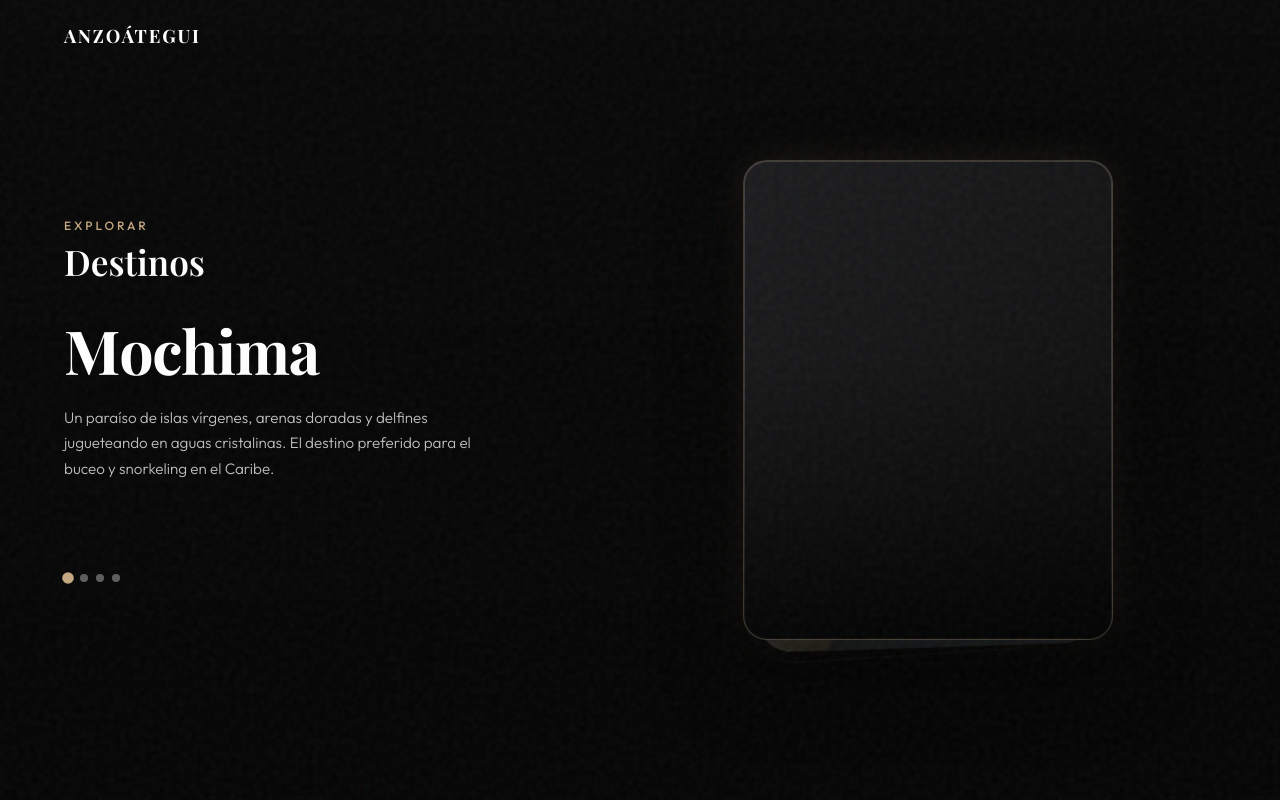
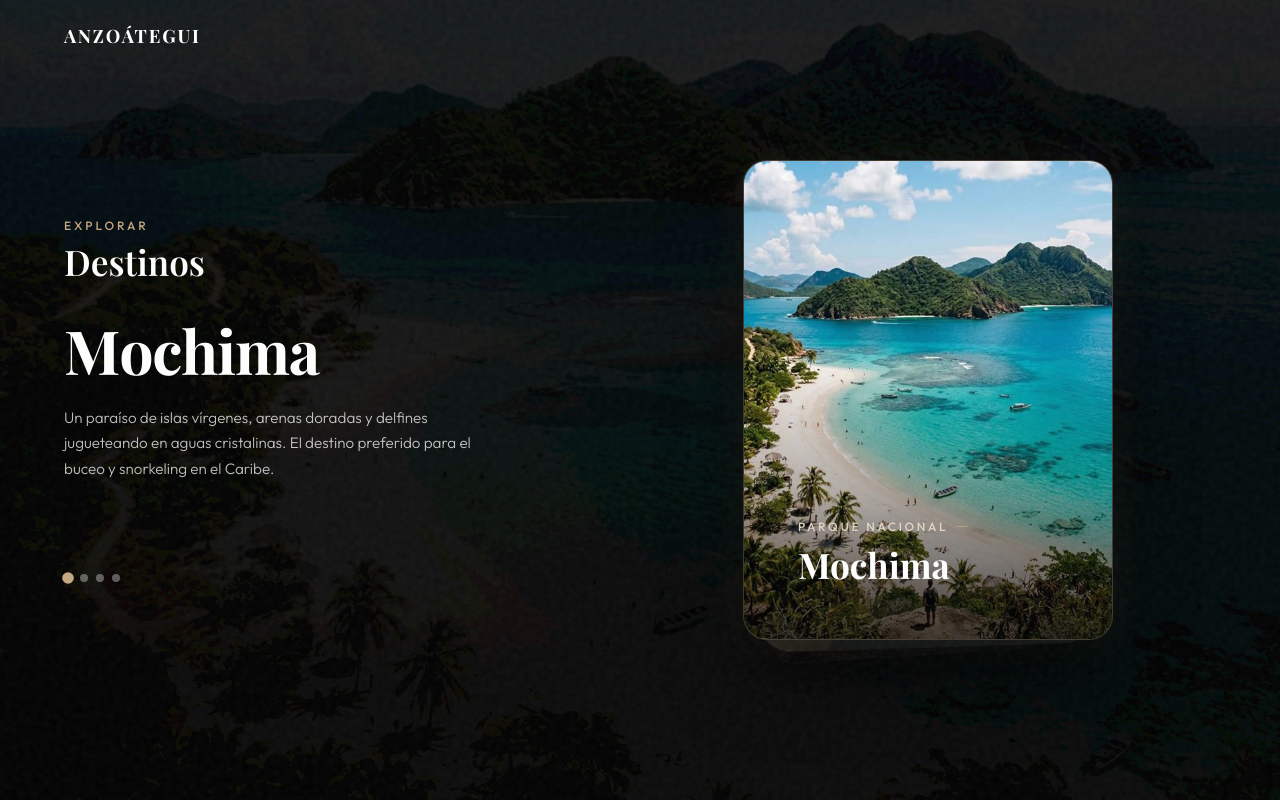
Before and after one commit to maqmat/anzteenamora, a website built with Vite: page index.html in a window 1280 px wide. Built offline with nearby package versions, Linux system fonts and the light colour scheme; files whose address does not match are found by name; a web font is replaced by a local one.

Commit message:
fix: relocate image assets to public directory and optimize SPA fallback performance by removing requestAnimationFrame block

```diff
--- a/src/js/router.js
+++ b/src/js/router.js
@@ -10,7 +10,7 @@ const DESTINATIONS = {
   mochima: {
     title: 'Mochima',
     category: 'Parque Nacional',
-    image: '/src/assets/images/mochima.webp',
+    image: '/images/mochima.jpg',
     intro: 'El <strong>Parque Nacional Mochima</strong> es un santuario marino compartido entre Anzoátegui y Sucre. Sus aguas cristalinas de tonalidades turquesa, arenas blancas y archipiélagos vírgenes ofrecen un refugio inigualable para la vida marina, incluyendo delfines y corales exóticos. Es un paraíso para el snorkel, el buceo y la desconexión total.',
     info: {
       temp: '27°C - 31°C',
@@ -39,7 +39,7 @@ const DESTINATIONS = {
   lecheria: {
     title: 'Lechería',
     category: 'Ciudad Turística',
-    image: '/src/assets/images/lecheria.jpg',
+    image: '/images/lecheria.jpg',
     intro: '<strong>Lechería</strong> es la cara moderna de Anzoátegui. Famosa por su complejo turístico de canales navegables que asemeja una Venecia tropical, es el epicentro gastronómico, comercial y residencial del estado. Custodiada por el Cerro El Morro, ofrece atardeceres de ensueño, playas activas para el kitesurf y una vibrante vida nocturna.',
     info: {
       temp: '26°C - 32°C',
@@ -94,7 +94,7 @@ const DESTINATIONS = {
   barcelona: {
     title: 'Barcelona',
     category: 'Casco Histórico',
-    image: '/src/assets/images/barcelona.webp',
+    image: '/images/barcelona.jpg',
     intro: 'La histórica capital, <strong>Barcelona</strong>, resguarda la herencia colonial de Anzoátegui. Fundada en 1671, sus calles empedradas, iglesias históricas y plazas evocan el pasado independentista del país. Es un paseo cultural obligatorio para quienes desean entender el origen del mestizaje, el arte sacro y la arquitectura neoclásica oriental.',
     info: {
       temp: '25°C - 33°C',
@@ -123,7 +123,7 @@ const DESTINATIONS = {
   guanta: {
     title: 'Guanta',
     category: 'Belleza Natural',
-    image: '/src/assets/images/guanta.webp',
+    image: '/images/guanta.jpg',
     intro: '<strong>Guanta</strong> es el secreto verde de Anzoátegui. Encajonada entre montañas cubiertas de selva y el Mar Caribe, ofrece un contraste único entre la frescura de sus pozas de agua dulce y sus bahías tranquilas. Aquí la selva tropical se encuentra directamente con la playa, creando ecosistemas fascinantes.',
     info: {
       temp: '24°C - 30°C',
@@ -545,19 +545,13 @@ export function initRouter() {
       }
 
       // 2. Iniciar la transición nativa
-      const transition = document.startViewTransition(async () => {
+      const transition = document.startViewTransition(() => {
         app.innerHTML = route.render();
         document.title = route.title;
 
-        // Quitar la clase de snap scroll y forzar reflow para evitar comportamiento de scroll suave
+        // Quitar la clase de snap scroll y resetear posición del scroll instantáneamente
         document.documentElement.classList.remove('snap-scroll-enabled');
-        void document.documentElement.offsetHeight;
-
-        // Resetear posición del scroll instantáneamente
-        window.scrollTo({ top: 0, behavior: 'instant' });
-
-        // Esperar frames de renderizado para asegurar que el navegador actualice la posición en (0, 0)
-        await new Promise(resolve => requestAnimationFrame(() => requestAnimationFrame(resolve)));
+        window.scrollTo(0, 0);
 
         // 3. Asignar view-transition-name a los elementos destino
         const destImage = document.querySelector('.detail-hero-media');
--- a/src/main.js
+++ b/src/main.js
@@ -59,10 +59,10 @@ function initPreloader() {
   // Pre-cargar imágenes de detalles
   const preloadDetailImages = () => {
     const imagesToPreload = [
-      '/src/assets/images/mochima.webp',
-      '/src/assets/images/lecheria.jpg',
-      '/src/assets/images/barcelona.webp',
-      '/src/assets/images/guanta.webp'
+      '/images/mochima.jpg',
+      '/images/lecheria.jpg',
+      '/images/barcelona.jpg',
+      '/images/guanta.jpg'
     ];
     imagesToPreload.forEach(src => {
       const img = new Image();
```
Also changed, not shown: dist/assets/index-9fLYfjVP.js (added), dist/assets/index-CwKnTj_n.js (deleted), dist/index.html, public/images/barcelona.jpg (added), public/images/guanta.jpg (added), public/images/lecheria.jpg (renamed from src/assets/images/lecheria.jpg), public/images/mochima.jpg (added), src/assets/images/README.md (deleted).
